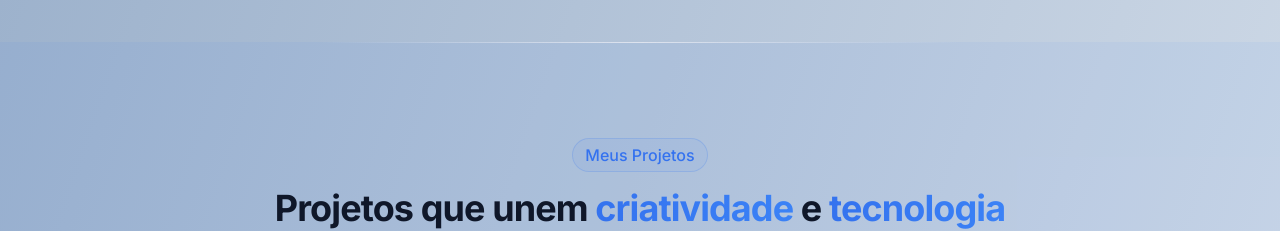
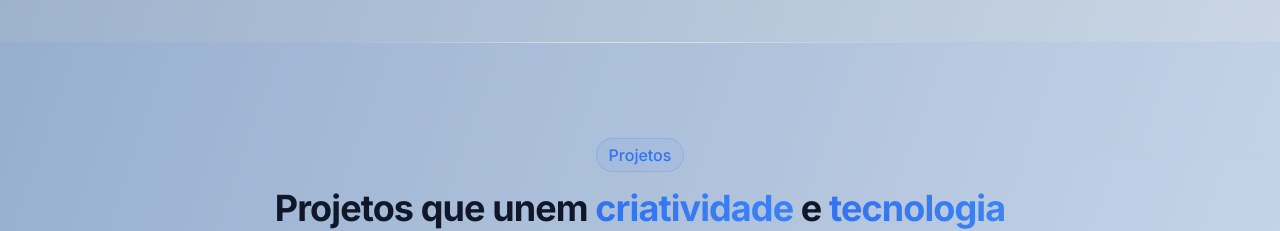
Before and after one commit to GabrielNunes5/portfolio, a React (Vite) app: page / in a window 1280 px wide. Shown: the part 1660-1891 px from the top of the page. Built offline with nearby package versions, Linux system fonts and the light colour scheme.

Commit message:
fix: corrige o texto do botão de projetos para melhor clareza

```diff
--- a/src/components/Projects.tsx
+++ b/src/components/Projects.tsx
@@ -33,7 +33,7 @@ const Projects = () => {
           animate={isInView ? "animate" : "initial"}
         >
           <div className="inline-block mb-4 rounded-full px-3 py-1 text-base font-medium border border-primary/20 bg-primary/5 text-primary">
-            Meus Projetos
+            Projetos
           </div>
             <h2 className="section-heading">Projetos que unem <span className="text-gradient">criatividade</span>  e <span className="text-gradient">tecnologia</span></h2>
           <p className="section-subheading max-w-2xl mx-auto">
```
